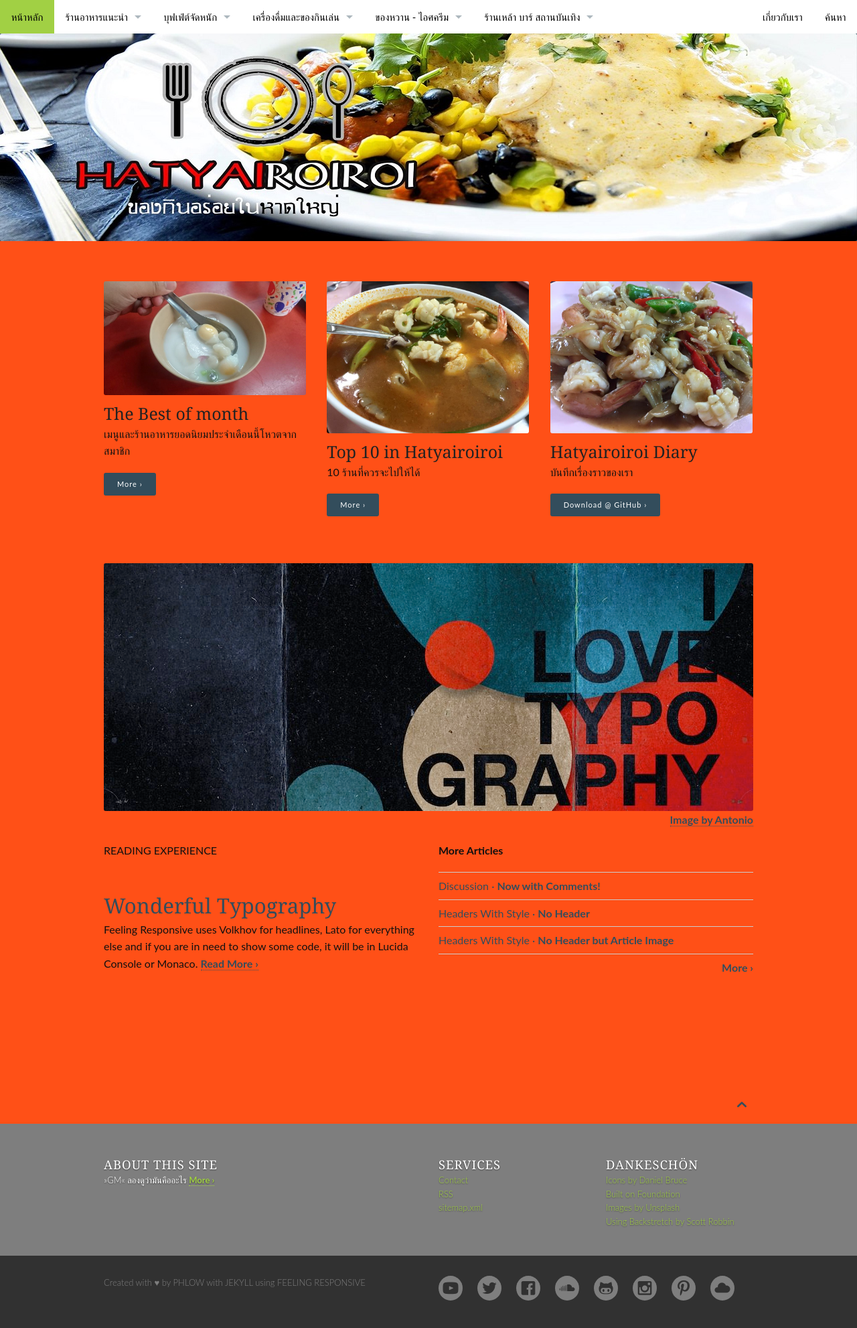
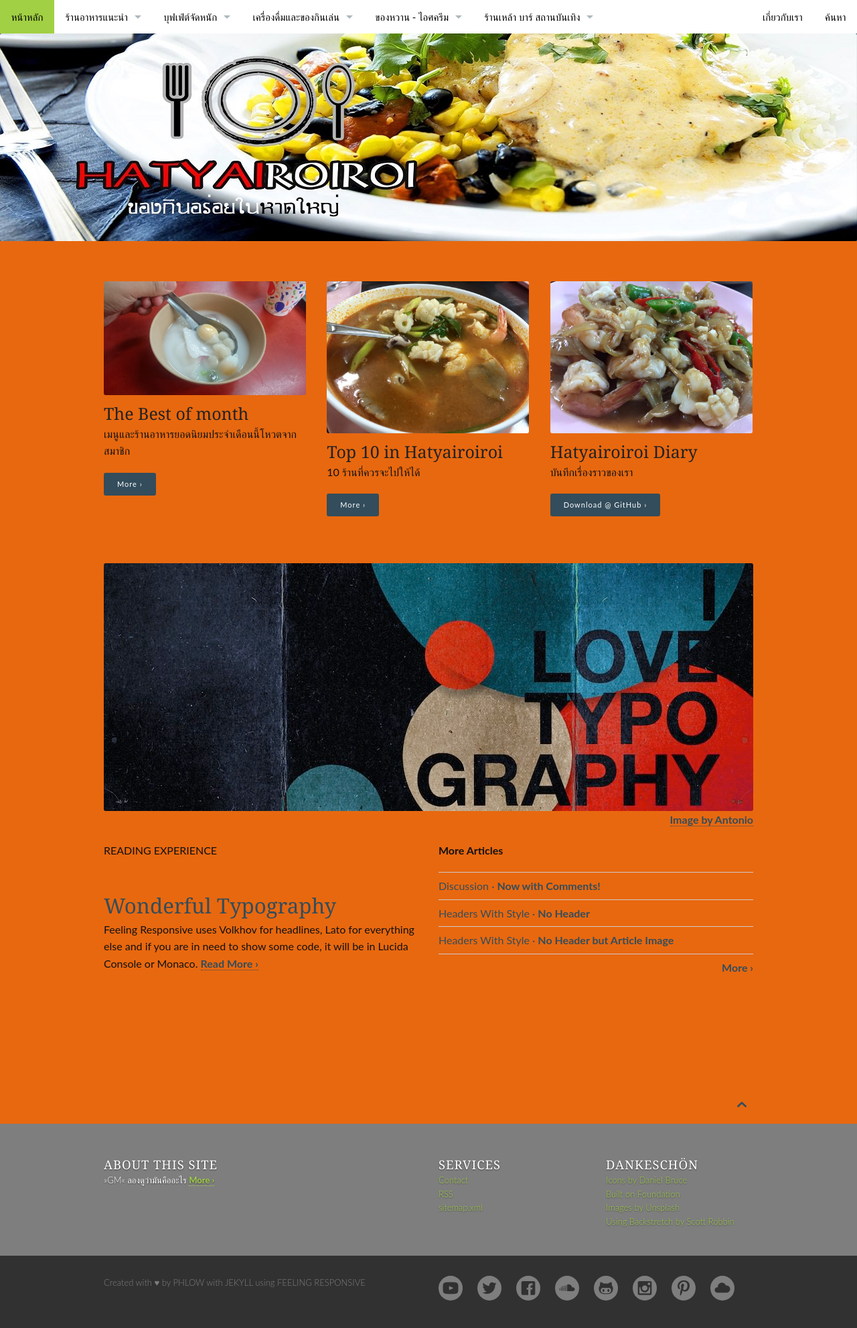
Before and after one commit to hatyairoiroi/hatyairoiroi.github.io, a Jekyll site: the page built from index.md, in a window 1280 px wide. Shown: the whole page at 67% size. Built offline with Jekyll 4.4.1, drawn with Linux system fonts in a browser that asks for light colours.

Commit message:
Update _02_settings_colors.scss

```diff
--- a/_sass/_02_settings_colors.scss
+++ b/_sass/_02_settings_colors.scss
@@ -17,7 +17,7 @@
 
 $text-color:       	#111;
 $body-font-color: 	$text-color;
-$body-bg: 			#FF5017;
+$body-bg: 			#E8680F;
 
 
 
```
